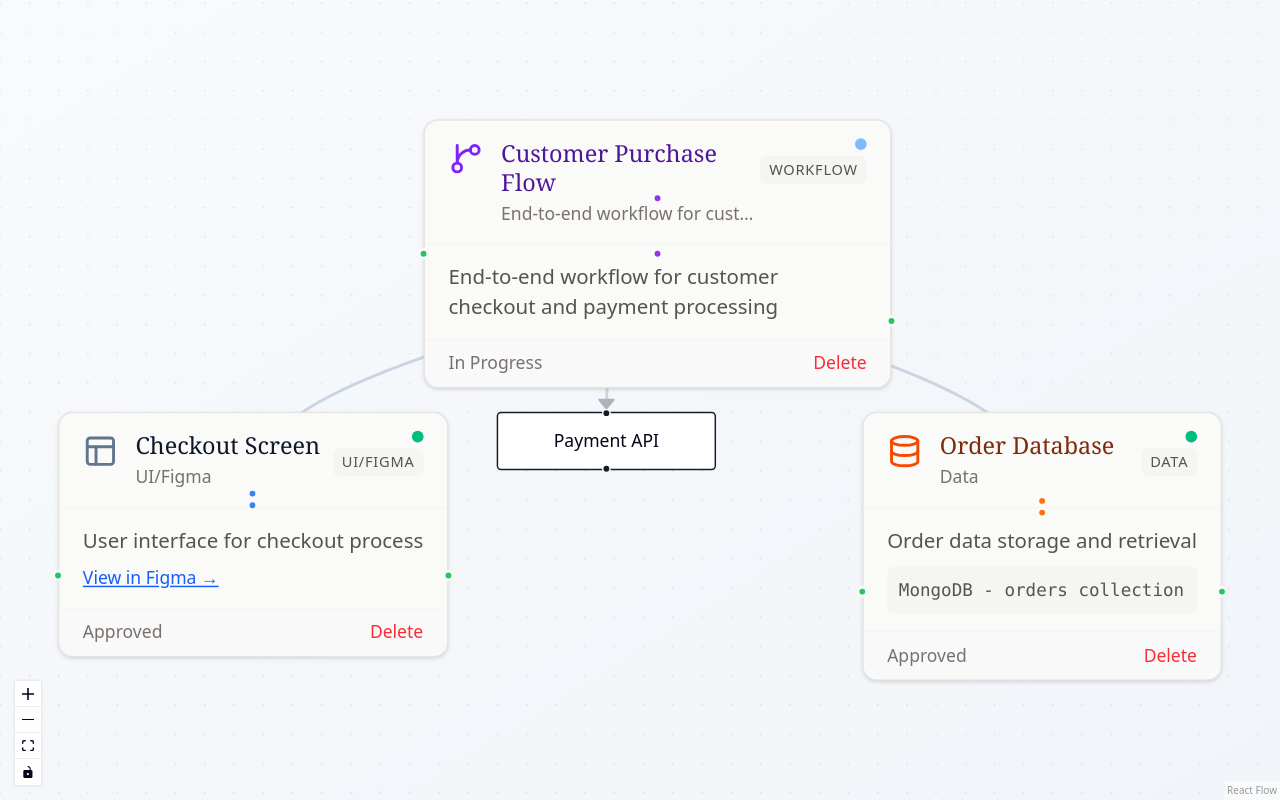
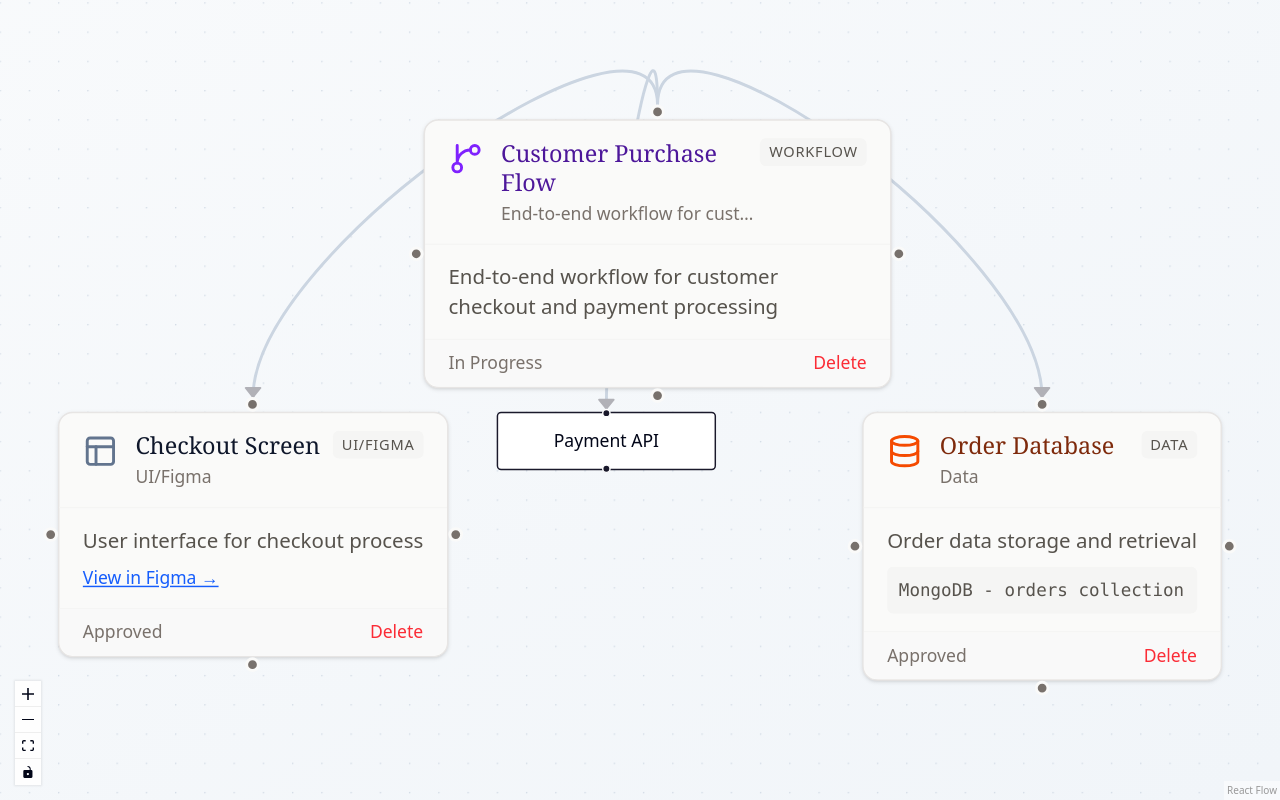
Before and after one commit to Kirbyyy81/workflow_poc, a React (Vite) app: page / in a window 1280 px wide. Built offline with nearby package versions, Linux system fonts and the light colour scheme.

Commit message:
feat: Add BaseNode, DataInputNode, and ValidationNode components for workflow visualization.

```diff
--- a/src/components/nodes/BaseNode.jsx
+++ b/src/components/nodes/BaseNode.jsx
@@ -21,15 +21,17 @@ const BaseNode = memo(({
   content,
   footer,
 
-  // Handle configuration
-  inputs = [],
-  outputs = [],
+  // Handle configuration (will handle both I/O)
+  handles = [
+      { id: 't', position: Position.Top, offset: 50 },    // Top Center
+      { id: 'r', position: Position.Right, offset: 50 },  // Right Center
+      { id: 'b', position: Position.Bottom, offset: 50 }, // Bottom Center
+      { id: 'l', position: Position.Left, offset: 50 }    // Left Center
+],
 
   // Styling options
   color = 'stone', // Default to stone
   className = '',
-  // Status
-  status,
   badge,
 }) => {
   // Muted/Warm color schemes
@@ -80,13 +82,28 @@ const BaseNode = memo(({
 
   const colors = colorSchemes[color] || colorSchemes.stone;
 
-  // Status indicator colors (kept functional but slightly muted)
-  const statusColors = {
-    active: 'bg-emerald-500',
-    idle: 'bg-stone-400',
-    error: 'bg-red-500',
-    warning: 'bg-amber-400',
-    processing: 'bg-blue-400 animate-pulse'
+  // --- Helper to calculate handle style based on position ---
+  const getHandleStyle = (position, offset = 50) => {
+    const baseStyle = {
+      width: '10px',
+      height: '10px',
+      background: '#78716c', // Handle dot color
+      border: '2px solid #fafaf9',
+      zIndex: 10,
+    };
+
+    switch (position) {
+      case Position.Top:
+        return { ...baseStyle, top: '-5px', left: `${offset}%` };
+      case Position.Bottom:
+        return { ...baseStyle, bottom: '-5px', left: `${offset}%` };
+      case Position.Left:
+        return { ...baseStyle, left: '-5px', top: `${offset}%` };
+      case Position.Right:
+        return { ...baseStyle, right: '-5px', top: `${offset}%` };
+      default:
+        return baseStyle;
+    }
   };
 
   return (
@@ -100,23 +117,32 @@ const BaseNode = memo(({
         ${className}
       `}
     >
-      {/* Input Handles */}
-      {inputs.map((input, index) => (
-        <Handle
-          key={`input-${index}`}
-          type="target"
-          position={input.position || Position.Left}
-          id={input.id || `input-${index}`}
-          style={{
-            top: input.top || `${((index + 1) * 100) / (inputs.length + 1)}%`,
-            background: input.color || '#78716c', // stone-500
-            width: '8px',
-            height: '8px',
-            border: '2px solid #fafaf9', // stone-50
-          }}
-          className="transition-all hover:scale-125"
-        />
-      ))}
+
+      {/* Universal handles */}
+      {handles.map((handle, index) => {
+        const handleStyle = getHandleStyle(handle.position, handle.offset || 50);
+
+        return (
+          <React.Fragment key={`handle-group-${index}`}>
+            {/* 1. The Target Handle (Input) */}
+            <Handle
+              type="target"
+              position={handle.position}
+              id={`${handle.id || index}-target`}
+              style={handleStyle}
+              className="transition-all hover:scale-125"
+            />
+
+            {/* 2. The Source Handle (Output) */}
+            <Handle
+              type="source"
+              position={handle.position}
+              id={`${handle.id || index}-source`}
+              style={{ ...handleStyle, opacity: 0 }}
+            />
+          </React.Fragment>
+        );
+      })}
 
       {/* Header */}
       <div className={`px-4 py-3 flex items-start justify-between border-b border-stone-100`}>
@@ -133,14 +159,6 @@ const BaseNode = memo(({
         </div>
 
         <div className="flex flex-col items-end gap-1">
-          {/* Status Indicator */}
-          {status && (
-            <div
-              className={`w-2 h-2 rounded-full ${statusColors[status]}`}
-              title={status}
-            />
-          )}
-
           {/* Badge */}
           {badge && (
             <div className="px-1.5 py-0.5 bg-stone-100 text-stone-600 rounded text-[10px] font-medium uppercase tracking-wider">
@@ -165,24 +183,6 @@ const BaseNode = memo(({
           {footer}
         </div>
       )}
-
-      {/* Output Handles */}
-      {outputs.map((output, index) => (
-        <Handle
-          key={`output-${index}`}
-          type="source"
-          position={output.position || Position.Right}
-          id={output.id || `output-${index}`}
-          style={{
-            top: output.top || `${((index + 1) * 100) / (outputs.length + 1)}%`,
-            background: output.color || '#78716c', // stone-500
-            width: '8px',
-            height: '8px',
-            border: '2px solid #fafaf9', // stone-50
-          }}
-          className="transition-all hover:scale-125"
-        />
-      ))}
     </div>
   );
 });
--- a/src/components/nodes/DataInputNode.jsx
+++ b/src/components/nodes/DataInputNode.jsx
@@ -91,14 +91,6 @@ export default function DataInputNode({ data, id, selected }) {
       color={color}
       status={getStatus()}
       badge={type}
-      inputs={[
-        { position: 'top', id: 'top', color: getHandleColor() },
-        { position: 'left', id: 'left', color: '#22c55e' }
-      ]}
-      outputs={[
-        { position: 'bottom', id: 'bottom', color: getHandleColor() },
-        { position: 'right', id: 'right', color: '#22c55e' }
-      ]}
       footer={
         <div className="flex justify-between items-center text-xs">
           <span className="capitalize font-medium">{data.status || 'Pending'}</span>
--- a/src/components/nodes/ExampleNode.jsx
+++ b/src/components/nodes/ExampleNode.jsx
@@ -88,12 +88,6 @@ export function EventNode({ data, id, selected }) {
       color="blue"
       status={getStatus()}
       badge="Event"
-      inputs={[
-        { position: 'left', id: 'left', color: '#3b82f6' }
-      ]}
-      outputs={[
-        { position: 'right', id: 'right', color: '#3b82f6' }
-      ]}
       content={
         <div className="space-y-2 text-xs">
           {data.description && (
--- a/src/components/nodes/FlowNode.jsx
+++ b/src/components/nodes/FlowNode.jsx
@@ -11,6 +11,7 @@ export default function FlowNode({ data, id, selected }) {
     description,
     children,
     onDelete,
+    handles,
   } = data;
 
   const handleNotify = (e) => {
```
